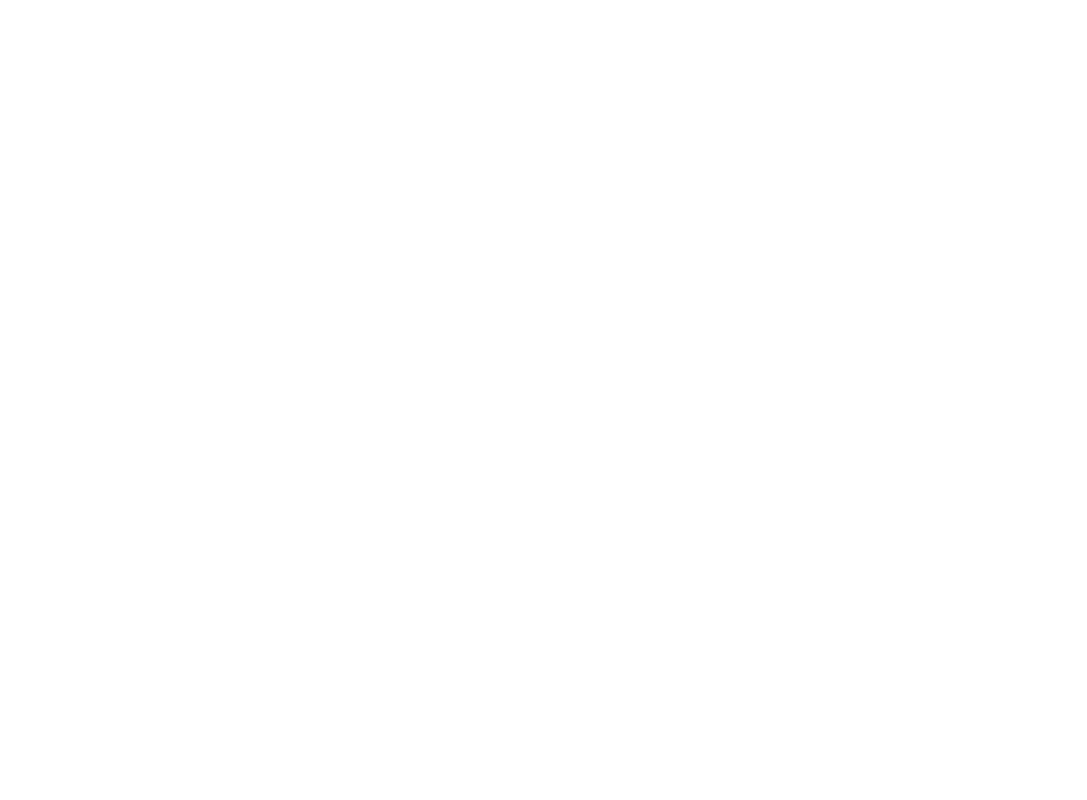
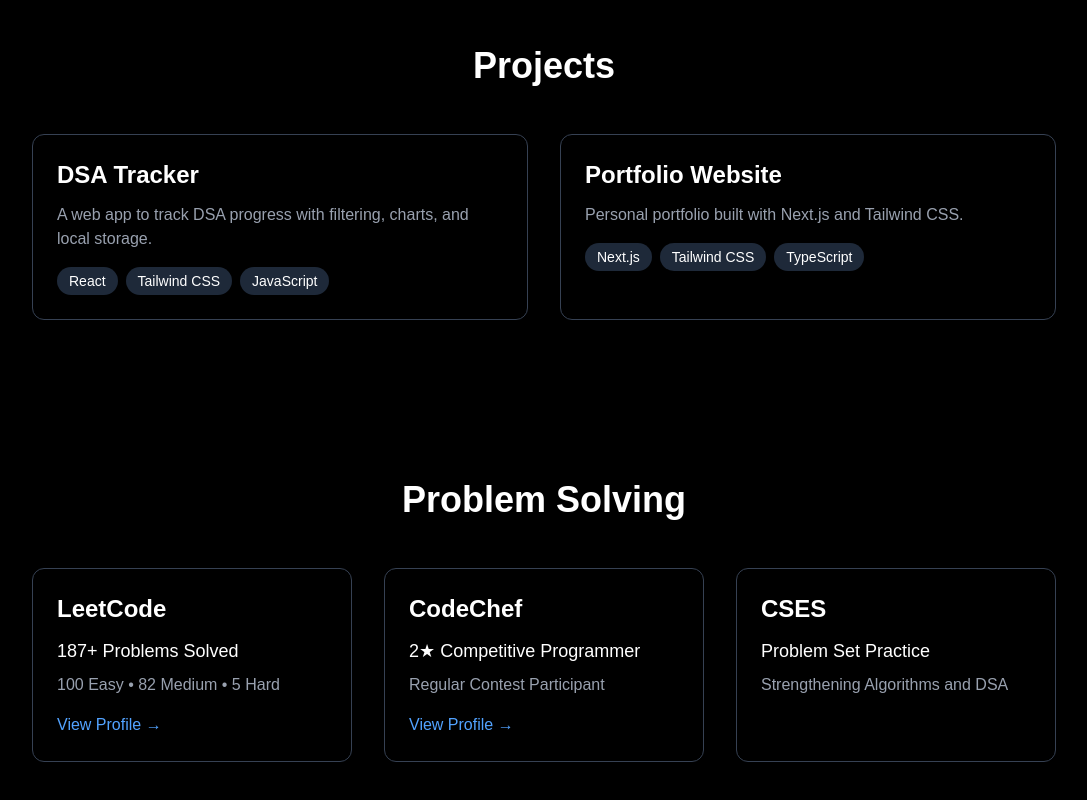
Before and after one commit to anishas0501-hub/portfolio, a Next.js app: page / in a window 1280 px wide. Shown: the part 1733-2533 px from the top of the page, without its empty margins (96-1183 px from the left). Before the commit the page ends 1699 px from the top, so only its background shows below. Built offline with nearby package versions, Linux system fonts and the light colour scheme.

Commit message:
Added problem solving section

```diff
--- a/src/app/page.tsx
+++ b/src/app/page.tsx
@@ -2,6 +2,8 @@
 import Hero from "@/components/Hero";
 import About from "@/components/About";
 import Skills from "@/components/Skills";
+import Projects from "@/components/Projects";
+import ProblemSolving from "@/components/ProblemSolving";
 
 export default function Home() {
   return (
@@ -10,6 +12,8 @@
       <Hero />
       <About />
       <Skills />
+      <Projects />
+      <ProblemSolving />
     </main>
   );
 }
--- /dev/null
+++ b/src/components/ProblemSolving.tsx
@@ -0,0 +1,65 @@
+export default function ProblemSolving() {
+  const profiles = [
+    {
+      platform: "LeetCode",
+      stat: "187+ Problems Solved",
+      description: "100 Easy • 82 Medium • 5 Hard",
+      link: "https://leetcode.com/u/witty_kitty_11/",
+    },
+    {
+      platform: "CodeChef",
+      stat: "2★ Competitive Programmer",
+      description: "Regular Contest Participant",
+      link: "https://www.codechef.com/users/witty_kitty_11",
+    },
+    {
+      platform: "CSES",
+      stat: "Problem Set Practice",
+      description: "Strengthening Algorithms and DSA",
+      link: "#",
+    },
+  ];
+
+  return (
+    <section id="problem-solving" className="py-20 px-6 text-white">
+      <div className="max-w-5xl mx-auto">
+        <h2 className="text-4xl font-bold text-center mb-12">
+          Problem Solving
+        </h2>
+
+        <div className="grid md:grid-cols-3 gap-8">
+          {profiles.map((profile) => (
+            <div
+              key={profile.platform}
+              className="border border-gray-700 rounded-xl p-6"
+            >
+              <h3 className="text-2xl font-semibold mb-3">
+                {profile.platform}
+              </h3>
+
+              <p className="text-lg font-medium mb-2">
+                {profile.stat}
+              </p>
+
+              <p className="text-gray-400">
+                {profile.description}
+              </p>
+
+               {profile.link !== "#" && (
+                <a
+                    href={profile.link}
+                    target="_blank"
+                    rel="noopener noreferrer"
+                    className="inline-block mt-4 text-blue-400 hover:underline"
+                >
+                    View Profile →
+                </a>
+                )}
+            </div>
+
+        ))}
+        </div>
+      </div>
+    </section>
+  );
+}
--- /dev/null
+++ b/src/components/Projects.tsx
@@ -0,0 +1,54 @@
+export default function Projects() {
+  const projects = [
+    {
+      title: "DSA Tracker",
+      description:
+        "A web app to track DSA progress with filtering, charts, and local storage.",
+      tech: ["React", "Tailwind CSS", "JavaScript"],
+    },
+    {
+      title: "Portfolio Website",
+      description:
+        "Personal portfolio built with Next.js and Tailwind CSS.",
+      tech: ["Next.js", "Tailwind CSS", "TypeScript"],
+    },
+  ];
+
+  return (
+    <section id="projects" className="py-20 px-6 text-white">
+      <div className="max-w-5xl mx-auto">
+        <h2 className="text-4xl font-bold text-center mb-12">
+          Projects
+        </h2>
+
+        <div className="grid md:grid-cols-2 gap-8">
+          {projects.map((project) => (
+            <div
+              key={project.title}
+              className="border border-gray-700 rounded-xl p-6"
+            >
+              <h3 className="text-2xl font-semibold mb-3">
+                {project.title}
+              </h3>
+
+              <p className="text-gray-400 mb-4">
+                {project.description}
+              </p>
+
+              <div className="flex flex-wrap gap-2">
+                {project.tech.map((tech) => (
+                  <span
+                    key={tech}
+                    className="bg-gray-800 px-3 py-1 rounded-full text-sm"
+                  >
+                    {tech}
+                  </span>
+                ))}
+              </div>
+            </div>
+          ))}
+        </div>
+      </div>
+    </section>
+  );
+}
```
